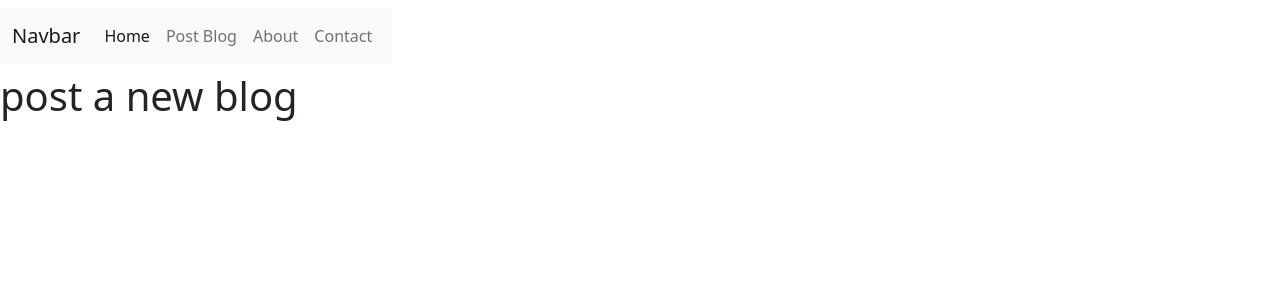
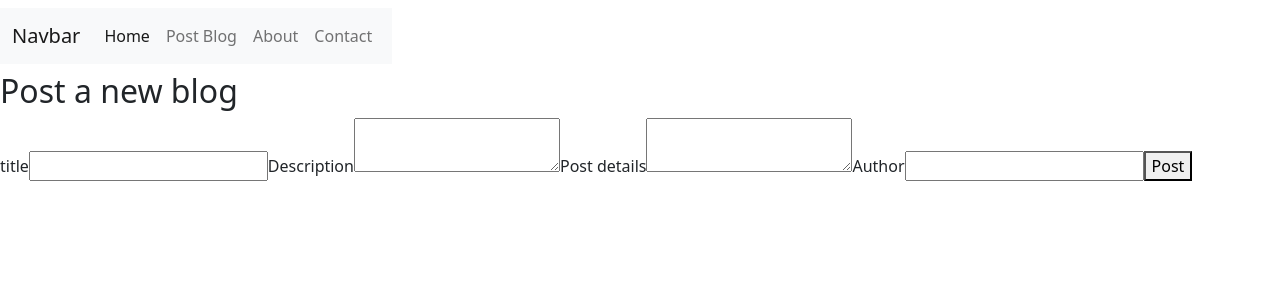
Before and after one commit to kiplangat01/React-blog, a React (Create React App) app: page /Post in a window 1280 px wide. Shown: the top 300 px of the page. Built offline with nearby package versions, Linux system fonts and the light colour scheme.

Commit message:
ft:created form for new posts

```diff
--- a/data/api.json
+++ b/data/api.json
@@ -37,7 +37,7 @@
         "id": 4
     },
     {
-        "image": "/images/Irene-Cara-Image-525x496.jpg",
+        "image": "/images/Cheslie-Kryst-Image-525x581.jpg",
         "title": "Miss USA 2019",
         "description": "I wasn't searching to collect more awards or recognition during my reign",
         "body": "Miss USA 2019 Cheslie Kryst, who died by suicide at 31, was more than a pageant queen. After earning an MBA and law degree in grad school, Kryst worked as an attorney for a civil litigation firm and offered pro bono representation to prisoners sentenced on low-level drug charges. She also worked with The Buried Alive Project to help a client serving a life-sentence in 2020.",
--- a/src/App.js
+++ b/src/App.js
@@ -2,6 +2,7 @@ import { BrowserRouter as Router, Route, Switch } from 'react-router-dom';
 import Home from './Home';
 import Navbar from './Navabar';
 import Post from './Post';
+import PostDetails from './PostDetail';
 
 
 function App() {
@@ -17,6 +18,9 @@ function App() {
       <Route path='/Post'>
       <Post />
       </Route>
+      <Route path='/blogs/:id'>
+        <PostDetails />
+      </Route>
       </Switch>
       </div>
     </div>
--- a/src/Bloglist.js
+++ b/src/Bloglist.js
@@ -1,4 +1,5 @@
 import './index.css';
+import { link } from "react-router-dom"
 import 'bootstrap/dist/css/bootstrap.min.css';
 
 const Bloglist = (props) => {
@@ -11,12 +12,12 @@ const Bloglist = (props) => {
                <div className="row">
                  <div className="col-sm-4">
                     <div className="blog-preview card column"  key={blog.id}>
-                    <img className="cardimg"  src= { blog.image } alt="" />
+                    <img className="cardimg"  src= { blog.image } alt= { blog.title } />
                     <div class="card-body">
                     <h4 class="card-title">{ blog.title }</h4>
                     <hp class="card-text">{ blog.description}</hp>
                     <p>writen by: { blog.author }</p>
-
+                <a href={`/blogs/${blog.id}`}>read</a>
                     </div>
                 </div>
                 </div>
--- a/src/Post.js
+++ b/src/Post.js
@@ -1,6 +1,26 @@
+import { useState } from "react";
+
 const Post = () => {
+    const [title, setTitle] = useState('')
+    const [author, setAuthor] = useState('')
+    const [description, setDecription] = useState('')
+    const [body, setBody] = useState('')
     return (
-        <h1>post a new blog</h1>
+       <div className="create">
+        <h2>Post a new blog</h2>
+        <form action="">
+            <label htmlFor="title">title</label>
+            <input type="text" required value={ title } onChange={(e) => setTitle(e.target.value)} />
+            <label htmlFor="">Description</label>
+            <textarea name="" required onChange={(e) => setDecription(e.target.value)}></textarea>
+            <label htmlFor="">Post details</label>
+            <textarea name="" required onChange={(e) => setBody(e.target.value)}></textarea>
+            <label htmlFor="" >Author</label>
+            <input type="text" value={ author } onChange={(e) => setAuthor(e.target.value)} />
+            <button>Post</button>
+
+        </form>
+       </div>
      );
 }
 
--- a/src/PostDetail.js
+++ b/src/PostDetail.js
@@ -0,0 +1,25 @@
+import { useParams } from 'react-router-dom'
+import useFetch from './useFetch';
+
+const PostDetails = () => {
+    const { id } = useParams()
+    const { data: post, error, isPending } = useFetch('http://localhost:8000/blogs/' + id)
+
+    return (
+        <div className="post-detail">
+            { isPending && <div><h4>loadin...</h4></div>}
+            { error && <div><h4>{ error }</h4></div>}
+            { post && (
+                <article>
+                    <h3>{ post.title }</h3>
+                    <p>writen by { post.author}</p>
+                    <img src= { post.image } alt="" />
+                    <h6>{ post.description }</h6>
+                    <p>{ post.body }</p>
+                </article>
+            )}
+        </div>
+     );
+}
+
+export default PostDetails
```
